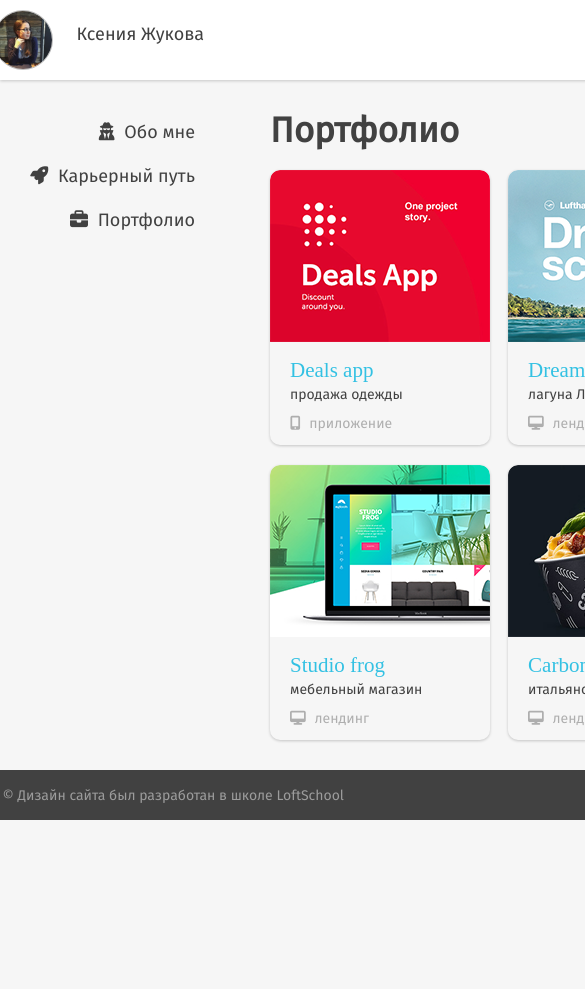
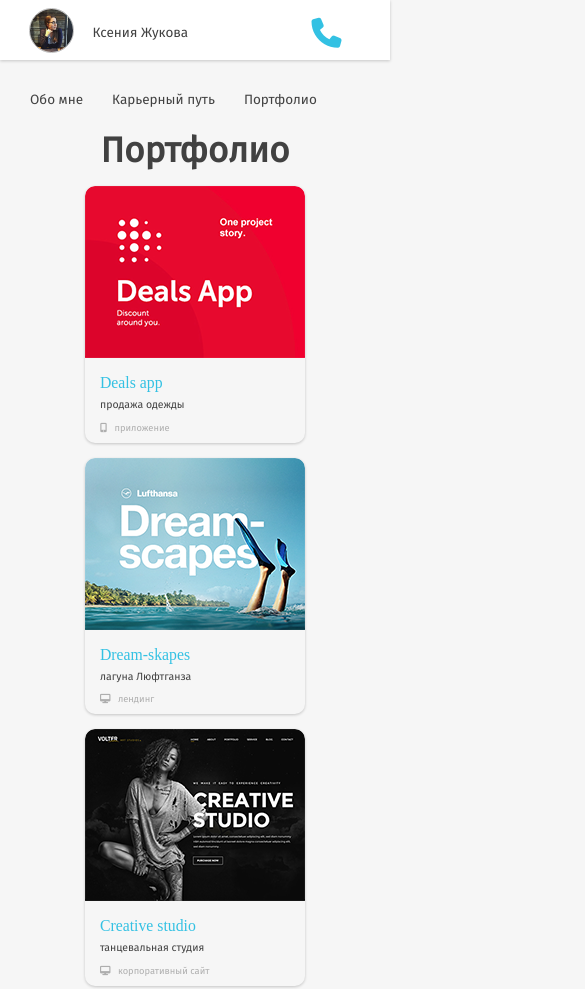
Before and after one commit to kporcelainluv/loftblog-homework-3, a plain HTML site: page index4.html in a window 390 px wide. Shown: the top 989 px of the page, 585 px wide, since content can reach past the window. Before the commit the page ends 844 px from the top, so only its background shows below. Drawn offline with Linux system fonts and the light colour scheme.

Commit message:
Update style4.css

```diff
--- a/style4.css
+++ b/style4.css
@@ -1,27 +1,31 @@
-html body {
+    html body {
     width: 100%;
     height: 100%;
     margin: 0px auto;
     padding: 0px;
     background-color: #f6f6f6;
+    font-size: 16px;
 }
 * {
     box-sizing: border-box;
 }
+.fa {
+    padding-right: 5px;
+}
 .header {
     width: 100%;
-    min-width: 965px;
-    padding-top: 10px;
-    margin-bottom: 26px;
+    min-width: 90%;
+    padding-top: 0.625rem;
+    margin-bottom: 1.625rem;
     display: inline-block;
     background-color: rgb(255, 255, 255);
     box-shadow: 0px 1px 3px 0px rgba(0, 0, 0, 0.2);
-    padding-bottom: 10px;
+    padding-bottom: 0.625rem;
 }
 .header_container {
     position: relative;
-    width: 960px;
-    padding: 0 10px;
+    max-width: 1000px;
+    padding: 0 0.625rem;
     margin: 0 auto;
 }
 .header__container:before {
@@ -32,12 +36,12 @@ html body {
     float: left;
     display: block;
     border: 0px;
-    margin-left: -20px;
+    margin-left: -1.25rem;
 }
 .header_pic {
     border: 1px solid rgb(190, 190, 190);
-    width: 60px;
-    height: 60px;
+    width: 3.75rem;
+    height: 3.75rem;
     border-radius: 50%;
     overflow: hidden;
     display: inline-block;
@@ -49,31 +53,26 @@ html body {
 }
 .header_name {
     display: inline-block;
-    font-size: 18px;
+    font-size: 1.125rem;
     font-family: 'Fira Sans', sans-serif;
     'Fira Sans', sans-serif;
-    'Fira Sans', sans-serif;
-    'Fira Sans', sans-serif;
-    'Fira Sans', sans-serif;
     color: rgb(65, 65, 65);
-    margin-left: 20px;
+    margin-left: 1.25rem;
     font-weight: 400;
-    line-height: 28px;
+    line-height: 1.75rem;
     vertical-align: middle;
+    padding-top: 1.1rem;
 }
 .contacts {
     display: inline-block;
     float: right;
-    padding-top: 24px;
+    padding-top: 1.5rem;
     color: #33c1e3;
     font-family: 'Fira Sans', sans-serif;
-    'Fira Sans', sans-serif;
-    'Fira Sans', sans-serif;
-    'Fira Sans', sans-serif;
-    font-size: 18px;
+    font-size: 1.125rem;
     font-weight: 700;
     border-bottom: 1px dashed #33c1e3;
-    line-height: 18px;
+    line-height: 1.125rem;
     text-decoration: none;
     -webkit-transition: all 0.5s;
     transition: all 0.5s;
@@ -81,14 +80,11 @@ html body {
 .contacts:hover {
     display: inline-block;
     float: right;
-    padding-top: 24px;
+    padding-top: 1.5rem;
     font-family: 'Fira Sans', sans-serif;
-    'Fira Sans', sans-serif;
-    'Fira Sans', sans-serif;
-    'Fira Sans', sans-serif;
-    font-size: 18px;
+    font-size: 1.125rem;
     font-weight: 700;
-    line-height: 18px;
+    line-height: 1.125rem;
     text-decoration: none;
     -webkit-transition: all 0.5s;
     transition: all 0.5s;
@@ -102,19 +98,16 @@ html body {
     display: block;
 }
 .contacts_dropdown {
-    font-family: 'Fira Sans', sans-serif;
-    'Fira Sans', sans-serif;
-    'Fira Sans', sans-serif;
-    "FontAwesome";
+    font-family: "FontAwesome";
     margin: 0px;
     display: none;
-    padding: 5px 10px 0 20px;
+    padding: 5px 0.625rem 0 1.25rem;
     position: absolute;
-    top: 62px;
-    right: -35px;
+    top: 3.876rem;
+    right: -2.1875rem;
     color: #414141;
     border: 1px solid #dedede;
-    border-radius: 10px;
+    border-radius: 0.625rem;
     background-color: white;
     list-style-type: none;
     text-align: left;
@@ -122,11 +115,11 @@ html body {
 }
 .contacts_dropdown:hover {
     position: absolute;
-    top: 62px;
-    right: -35px;
+    top: 3.876rem;
+    right: -2.1875rem;
     border: 1px solid #dedede;
     background-color: white;
-    border-radius: 10px;
+    border-radius: 0.625rem;
     display: none;
 }
 .contacts_dropdown:before {
@@ -160,12 +153,9 @@ html body {
     border-bottom: 10px solid white;
 }
 .contacts_dropdown_items {
-    font-size: 18px;
+    font-size: 1.125rem;
     font-family: 'Fira Sans', sans-serif;
-    'Fira Sans', sans-serif;
-    'Fira Sans', sans-serif;
-    'Fira Sans', sans-serif;
-    line-height: 38px;
+    line-height: 2.375rem;
     text-align: left;
 }
 .fa-envelope-o, .fa-phone, .fa-skype {
@@ -174,26 +164,26 @@ html body {
 .header__container:after, .content:after, .content_info:after {
     clear: both;
 }
+.header .fa-phone {
+    display: none;
+}
 
 /*main block*/
 
 .content {
-    padding: 0 10px;
+    padding: 0 0.625rem;
     margin: 0 auto;
-    width: 100%;
-    min-width: 960px;
+    display: inline-block;
+    min-width: 90%;
 }
 .content_container {
-    width: 960px;
+    max-width: 1000px;
     margin: 0 auto;
 }
-
-/*slidebar*/
-
 .slidebar {
     display: block;
-    width: 225px;
     float: left;
+    padding-left: 1.25rem;
 }
 .nav_list {
     margin: 0px;
@@ -201,14 +191,10 @@ html body {
 }
 .nav_link {
     font-family: 'Fira Sans', sans-serif;
-    'Fira Sans', sans-serif;
-    'Fira Sans', sans-serif;
-    'Fira Sans', sans-serif;
-    "FontAwesome";
-    line-height: 24px;
-    font-size: 18px;
+    line-height: 1.5rem;
+    font-size: 1.125rem;
     display: block;
-    padding: 10px 35px 10px 0;
+    padding: 0.625rem 2.1875rem 0.625rem 0;
     text-align: right;
     border-right: 5px solid transparent;
     text-decoration: none;
@@ -217,17 +203,16 @@ html body {
     -webkit-transition: color 0.5s;
 }
 .nav_link:hover {
+    color: #33c1e3;
+}
+.nav_link:active {
     border-color: #33c1e3;
-    color: #33c1e3;
 }
 .nav_item {
     position: relative;
     text-align: right;
     list-style-type: none;
     text-decoration: none;
-}
-.fa {
-    padding-right: 5px;
 }
 .contacts_dropdown_items_mail {
     text-decoration: none;
@@ -238,7 +223,7 @@ html body {
 
 .content_info {
     float: right;
-    width: 700px;
+    width: 70%;
     margin-bottom: 10px;
 }
 .content_header {
@@ -249,12 +234,12 @@ html body {
     font-size: 35px;
     font-weight: 600;
     line-height: 40px;
-    margin-bottom: 20px;
+    margin-bottom: 1.25rem;
     text-align: left;
 }
 .portfolio {
     display: block;
-    margin-right: -15px;
+    margin-right: -0.9375rem;
 }
 .portfolio_list {
     list-style-type: none;
@@ -263,21 +248,23 @@ html body {
 .about_item {
     float: left;
     width: 33.3%;
+    vertical-align: top;
 }
 .portfolio_item_block {
     display: inline-block;
     vertical-align: top;
-    margin-right: 15px;
+    margin-right: 0.9375rem;
     box-shadow: 0 1px 3px rgba(0, 0, 0, 0.2);
     border-radius: 10px;
-    margin-bottom: 20px;
+    margin-bottom: 1.25rem;
     overflow: hidden;
     background-color: #f6f6f6;
 }
 .portfolio_link_block {
     text-decoration: none;
     display: block;
-    padding: 15px 0 13px 20px;
+    padding: 0.9375rem 0 0.8125rem 1.25rem;
+    vertical-align: middle;
 }
 .portfolio_image {
     display: block;
@@ -285,25 +272,28 @@ html body {
 }
 .portfolio_title {
     color: #33c1e3;
-    font-size: 21px;
+    font-size: 1.3125rem;
     line-height: 27px;
     font-weight: 300;
     text-align: left;
+    vertical-align: middle;
 }
 .portfolio_describtion {
-    margin-bottom: 10px;
-    font-size: 14px;
+    margin-bottom: 0.625rem;
+    font-size: 0.875rem;
     font-family: 'Fira Sans', sans-serif;
     color: rgb(65, 65, 65);
-    line-height: 1.5;
+    line-height: 1.5rem;
     text-align: left;
+    vertical-align: middle;
 }
 .portfolio_expl {
-    font-size: 14px;
+    font-size: 0.775rem;
     font-family: 'Fira Sans', sans-serif;
     color: rgb(174, 174, 174);
     text-align: left;
     text-decoration: none;
+    vertical-align: middle;
 }
 .portfolio_item_block:hover {
     box-shadow: 0 0 6px 1px rgba(0, 0, 0, 0.5);
@@ -312,30 +302,28 @@ html body {
 .portfolio_item_block:hover .portfolio_title {
     color: #e85f61;
 }
+
+/*footer*/
+
 .footer {
     background-color: rgb(65, 65, 65);
     width: 100%;
-    min-width: 965px;
-    height: 50px;
-    display: block;
+    min-width: 90%;
+    height: 3.125rem;
+    margin: 0px;
 }
 .footer_container {
-    width: 960px;
+    max-width: 60rem;
     margin: 0 auto;
-    padding: 10px 0;
-    display: block;
+    padding: 0.5625rem 0.625rem;
 }
 .copyright {
     color: #9c9c9c;
-    font-size: 14px;
+    font-size: 0.875rem;
     font-weight: 300;
     font-family: 'Fira Sans', sans-serif;
-    'Fira Sans', sans-serif;
-    'Fira Sans', sans-serif;
-    'Fira Sans', sans-serif;
-    'Fira Sans', sans-serif;
     vertical-align: middle;
-    line-height: 32px;
+    line-height: 2rem;
     float: left;
 }
 .socials {
@@ -393,3 +381,159 @@ h1, h2, h3, h4, h5, h6 {
     margin-top: 0px;
     font-weight: normal;
 }
+@media screen and (max-width: 1200px) {
+    html {
+        font-size: 16px;
+    }
+    .content_container {
+        width: 970px;
+    }
+    .header_container {
+        padding: 0 3.625rem;
+    }
+}
+
+/*laptop*/
+
+@media screen and (max-width: 992px) {
+    html {
+        font-size: 14px;
+    }
+    .content_container {
+        width: 700px;
+    }
+    .content_info {
+        width: 31.25rem;
+    }
+    .about_item{
+      width: 50%;
+    }
+    .header_container {
+        padding: 0 3.625rem;
+    }
+}
+
+/*tablet*/
+
+@media screen and (max-width: 768px) {
+    html {
+        font-size: 14px;
+    }
+    .content_container {
+        width: 750px;
+    }
+    .content_info {
+        width: auto;
+    }
+    .content_container {
+        width: 480px;
+    }
+    .slidebar {
+        margin-bottom: 1.125rem;
+        margin-left: 0.625rem;
+    }
+    .portfolio_list{
+    }
+    .about_item{
+      width: 33.3%;
+
+    }
+    .nav_list {
+        display: flex;
+        flex-wrap: wrap;
+    }
+    /*phone*/
+    @media screen and (max-width: 480px) {
+        html {
+            font-size: 12px;
+        }
+        .header__container {
+            width: 100%;
+        }
+        .content_info {
+            width: auto;
+            display: block;
+            box-sizing: border-box;
+        }
+        .content_container {
+            width: 100%;
+            float: none;
+            text-align: center;
+        }
+        .content_right_contacts {
+            display: none;
+        }
+        .contacts {
+            border-bottom: none;
+        }
+        .contacts:hover {
+            border-bottom: none;
+        }
+        .contacts .fa-phone {
+            display: inline-block;
+            font-size: 2.5rem;
+            margin-top: -0.625rem;
+
+        }
+        .contacts_dropdown {
+            width: 140px;
+            position: absolute;
+            right: 1.1875rem;
+        }
+        .contacts_dropdown_items_mail {
+            width: 6.25rem;
+
+        }
+        .slidebar {
+            display: inline-block;
+            text-align: center;
+        }
+        .content_header{
+          text-align: center;
+        }
+        .about_item{
+          width: 100%;
+        }
+        .portfolio_describtion{
+          font-size: 12
+        }
+
+        .footer {
+            height: auto;
+            text-align: center;
+            width: 100%;
+            position: relative;
+        }
+        .footer_container {
+            width: 100%;
+            padding-bottom: 0;
+            margin-bottom: 0;
+        }
+        .copyright {
+            display: inline-block;
+            font-size: 0.875rem;
+            padding-bottom: 0.625rem;
+            ;
+            padding: 0 25%;
+        }
+        .socials {
+            display: inline-block;
+            float: none;
+            width: 160px;
+        }
+        .nav_link {
+            padding: 0.625rem 2rem 0.625rem 0;
+        }
+        .slidebar .fa {
+            display: none;
+        }
+        .contacts_dropdown:before, .contacts_dropdown:after {
+            left: 65%;
+        }
+        .contacts_dropdown, .contacts_dropdown:hover {
+            left: 65%;
+        }
+    }
+    ol, ul {
+        list-style: none outside none;
+    }
```
